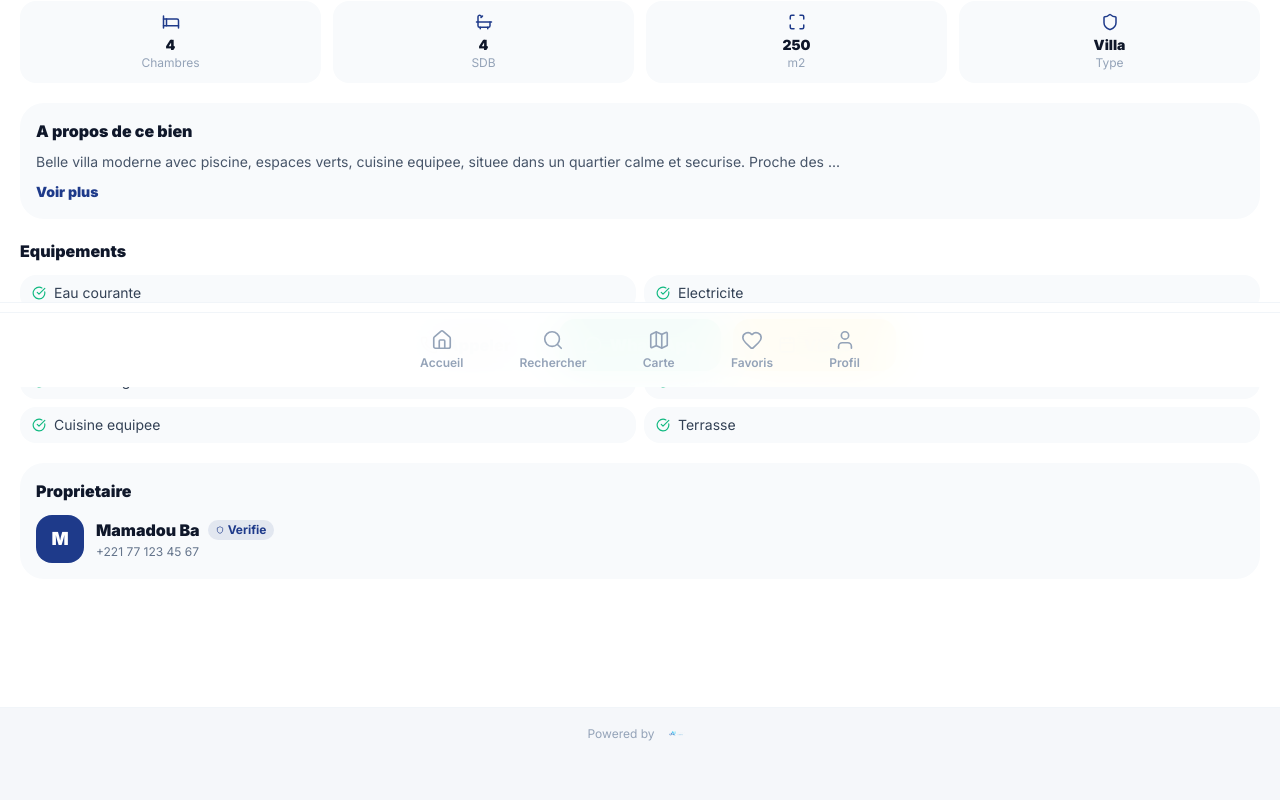
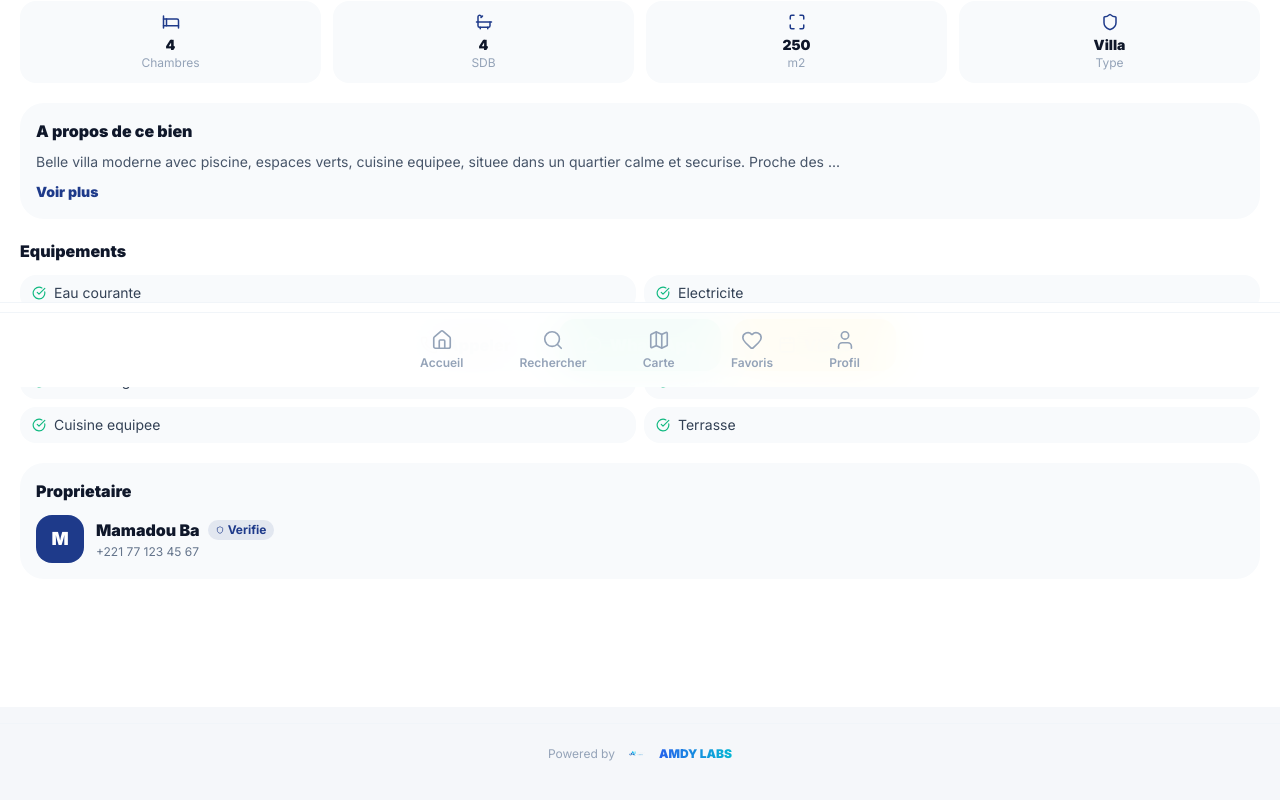
Before and after one commit to Amdyb/ImmoPro, a Next.js app: page /property/1 in a window 1280 px wide. Shown: the part 413-1213 px from the top of the page. Built offline with nearby package versions, Linux system fonts and the light colour scheme.

Commit message:
feat: amdy labs footer visible

```diff
--- a/src/components/layout/AmdyLabsFooter.tsx
+++ b/src/components/layout/AmdyLabsFooter.tsx
@@ -1,8 +1,18 @@
 export default function AmdyLabsFooter() {
   return (
-    <div className="flex items-center justify-center gap-2 py-4 border-t border-slate-100 dark:border-slate-800">
+    <div className="flex items-center justify-center gap-2 py-5 border-t border-slate-100 dark:border-slate-800 mt-4">
       <span className="text-slate-400 text-xs">Powered by</span>
-      <img src="/amdy-labs.png" alt="Amdy Labs" className="h-5 w-auto opacity-70" />
+      <div className="flex items-center gap-1.5">
+        <img
+          src="/amdy-labs.png"
+          alt="Amdy Labs"
+          className="h-5 w-auto"
+          onError={(e) => { (e.target as HTMLImageElement).style.display = 'none' }}
+        />
+        <span className="text-xs font-black bg-gradient-to-r from-blue-600 to-cyan-500 bg-clip-text text-transparent">
+          AMDY LABS
+        </span>
+      </div>
     </div>
   )
 }
```
